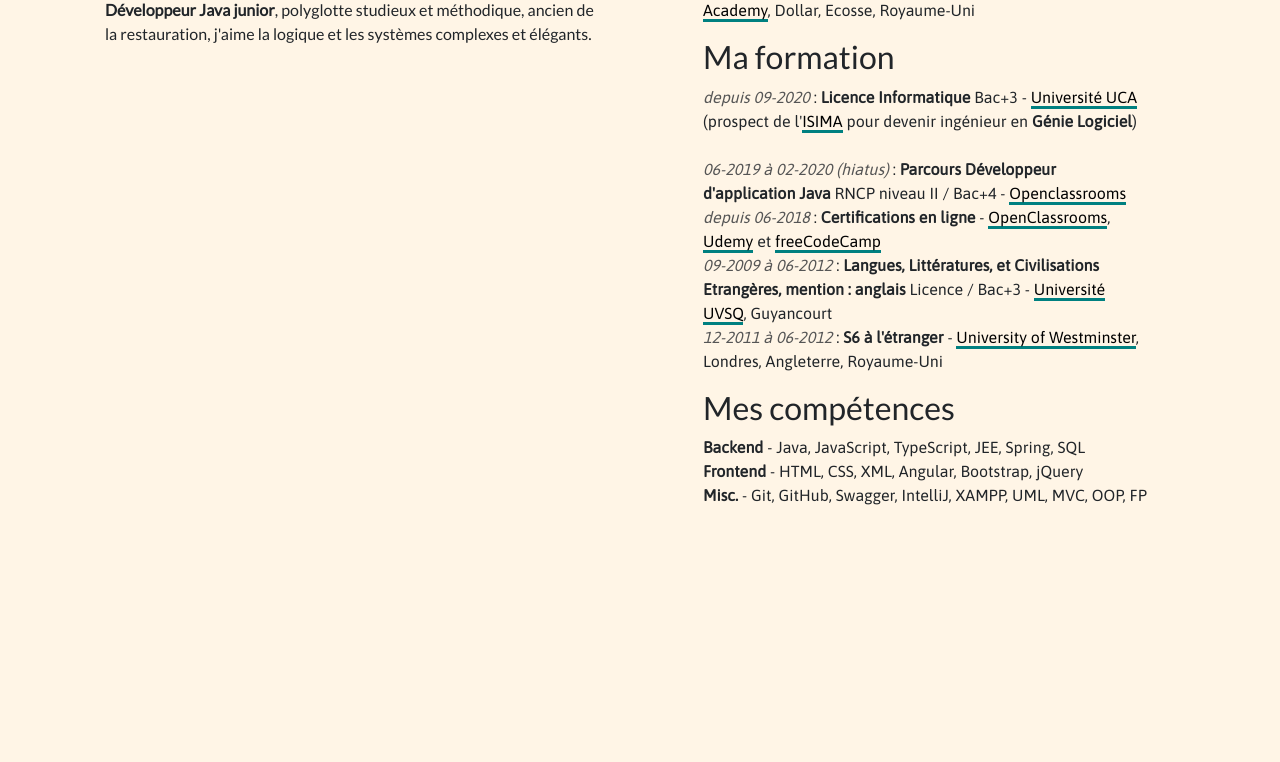
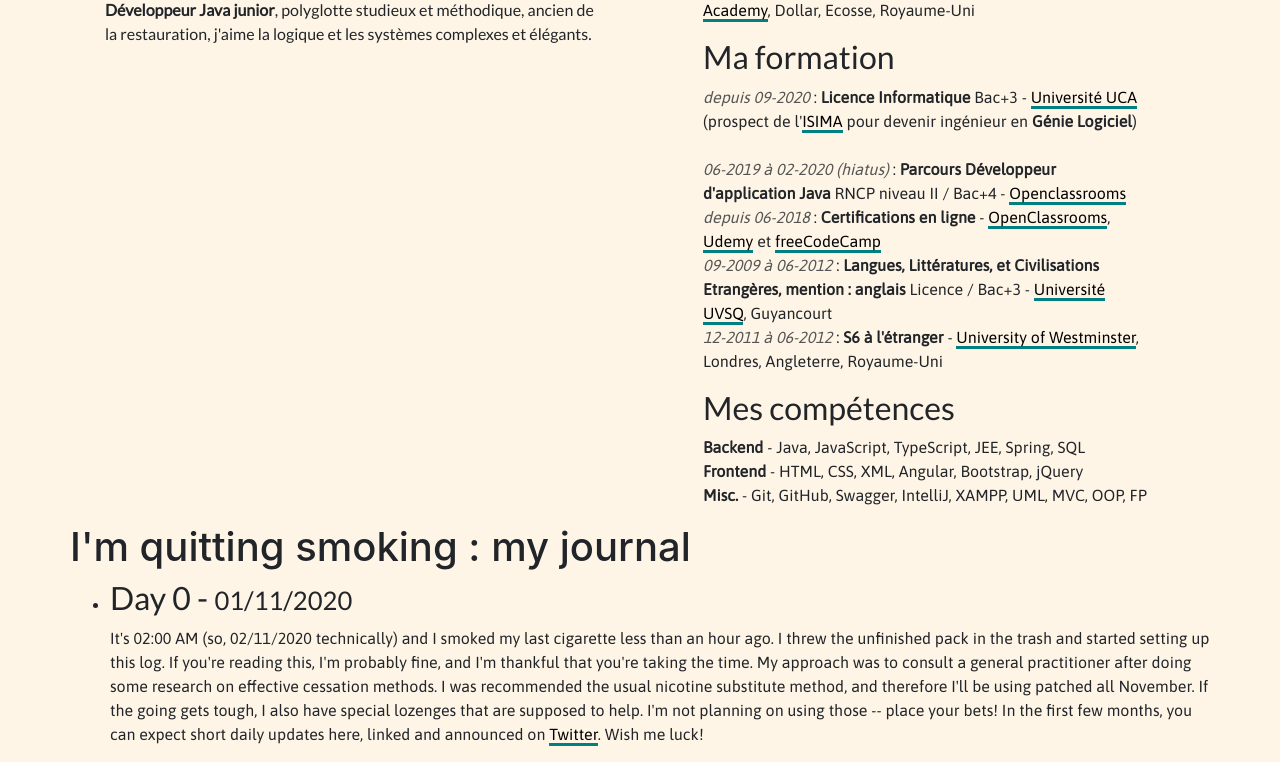
Before and after one commit to draialexis/alexisdrai, an Angular app: page /smokefree in a window 1280 px wide. Shown: the part 344-1106 px from the top of the page. Before the commit the page ends 867 px from the top, so only its background shows below. Built offline with nearby package versions, Linux system fonts and the light colour scheme.

Commit message:
Add smokefree to app, add day0 entry to smokefree

```diff
--- a/src/app/app.component.html
+++ b/src/app/app.component.html
@@ -8,6 +8,7 @@
         <app-main></app-main>
       </article>
     </div>
+    <app-smokefree></app-smokefree>
   </div>
 </div>
 <app-footer></app-footer>
--- a/src/app/app.module.ts
+++ b/src/app/app.module.ts
@@ -6,6 +6,7 @@
 import {FooterComponent} from './components/page-structure/footer/footer.component';
 import {HeaderComponent} from './components/page-structure/header/header.component';
 import {MainComponent} from './components/main/main.component';
+import {SmokefreeComponent} from './components/smokefree/smokefree.component';
 import {NgbModule} from '@ng-bootstrap/ng-bootstrap';
 
 @NgModule({
@@ -13,7 +14,8 @@
     AppComponent,
     FooterComponent,
     HeaderComponent,
-    MainComponent
+    MainComponent,
+    SmokefreeComponent
   ],
   imports: [
     BrowserModule,
--- a/src/app/components/smokefree/smokefree.component.html
+++ b/src/app/components/smokefree/smokefree.component.html
@@ -1 +1,17 @@
-<p>smokefree works!</p>
+<h1>I'm quitting smoking : my journal</h1>
+<ul>
+  <li>
+    <h2>Day 0 - <span class="small-print">01/11/2020</span></h2>
+    <p>It's 02:00 AM (so, 02/11/2020 technically) and I smoked my last cigarette less than an hour ago. I threw the
+      unfinished pack in the trash and started setting up this log. If you're reading this, I'm probably fine, and I'm
+      thankful that you're taking the time. My approach was to consult a general practitioner after doing some research
+      on effective cessation methods. I was recommended the usual nicotine substitute method, and therefore I'll be
+      using patched all November. If the going gets tough, I also have special lozenges that are supposed to help. I'm
+      not planning on using those -- place your bets! In the first few months, you can expect short daily updates here,
+      linked and announced on <a class="link" href="https://twitter.com/rybByt_">Twitter</a>. Wish me luck!</p>
+  </li>
+  <!--<h2>Day 1 - <span class="small-print">02/11/2020</span></h2>
+  <p>fuuuuuuuuuuuuuuuuuuuuuuuuuck</p>-->
+</ul>
+<!--<h2>Day X - <span class="small-print">XX/XX/XXXX</span></h2>
+  <p></p>-->
```
